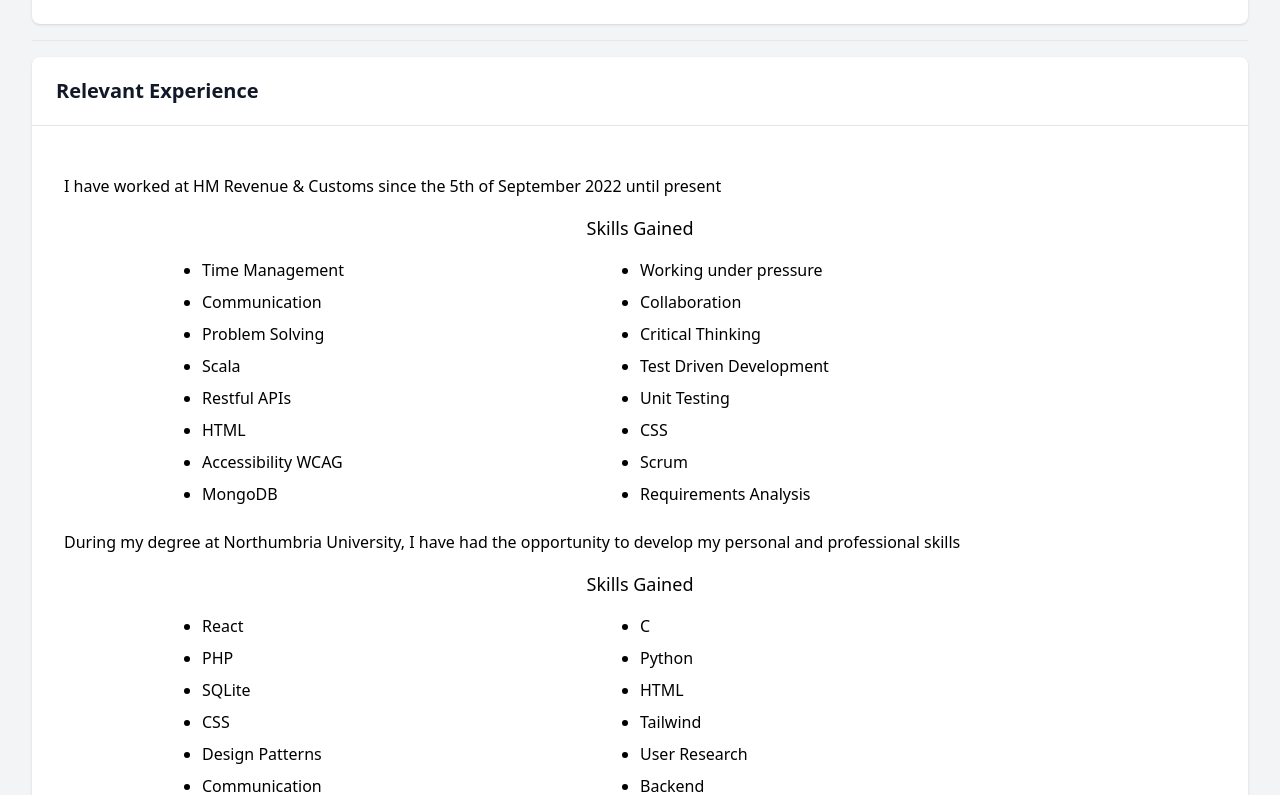
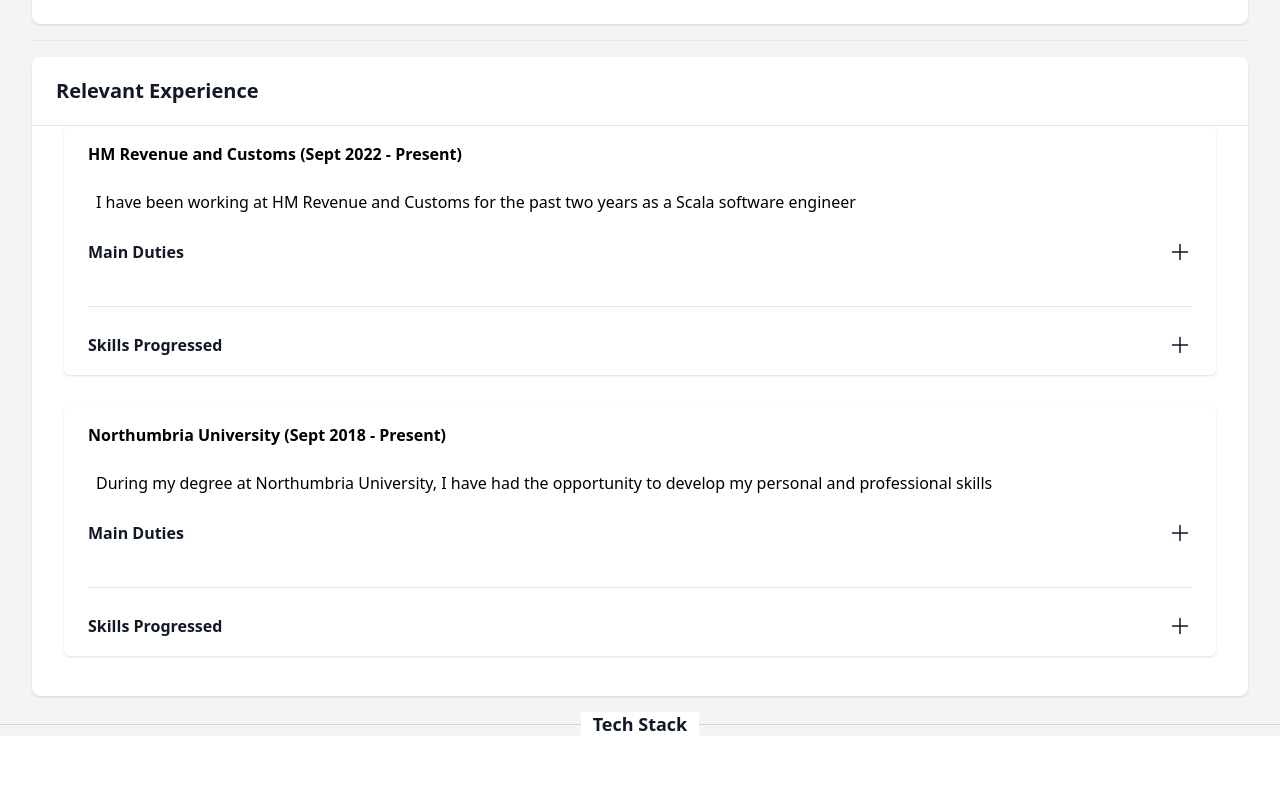
Before and after one commit to Reece-Carruthers/reece-website, a React (Vite) app: page / in a window 1280 px wide. Shown: the part 525-1320 px from the top of the page. Built offline with nearby package versions, Linux system fonts and the light colour scheme; a web font is replaced by a local one.

Commit message:
Update experience section with accordions

```diff
--- /dev/null
+++ b/src/components/Accordion.jsx
@@ -0,0 +1,70 @@
+import {Disclosure} from '@headlessui/react'
+import {MinusIcon, PlusIcon} from '@heroicons/react/24/outline'
+
+export default function Accordion({items}) {
+
+    const skillsTitle = "Skills Progressed"
+
+    return (
+        <div className="bg-white">
+            <div className="">
+                <div className="mx-auto divide-y divide-gray-900/10">
+                    <dl className="space-y-6 divide-y divide-gray-900/10">
+                        {items.generalAccordion.map((item) => (
+                            <Disclosure as="div" key={item.accordionTitle} className="pt-6">
+                                {({open}) => (
+                                    <>
+                                        <dt>
+                                            <Disclosure.Button
+                                                className="flex w-full items-start justify-between text-left text-gray-900">
+                                                <span
+                                                    className="text-base font-semibold leading-7">{item.accordionTitle}</span>
+                                                <span className="ml-6 flex h-7 items-center">
+                          {open ? (
+                              <MinusIcon className="h-6 w-6" aria-hidden="true"/>
+                          ) : (
+                              <PlusIcon className="h-6 w-6" aria-hidden="true"/>
+                          )}
+                        </span>
+                                            </Disclosure.Button>
+                                        </dt>
+                                        <Disclosure.Panel as="dd" className="mt-2 pr-12">
+                                            <p className="text-base leading-7 text-gray-600">{item.accordionText}</p>
+                                        </Disclosure.Panel>
+                                    </>
+                                )}
+                            </Disclosure>
+                        ))}
+                    </dl>
+                    <dl className="mt-10 space-y-6 divide-y divide-gray-900/10">
+                        <Disclosure as="div" key={skillsTitle} className="pt-6">
+                            {({open}) => (
+                                <>
+                                    <dt>
+                                        <Disclosure.Button
+                                            className="flex w-full items-start justify-between text-left text-gray-900">
+                                            <span className="text-base font-semibold leading-7">{skillsTitle}</span>
+                                            <span className="ml-6 flex h-7 items-center">
+                          {open ? (
+                              <MinusIcon className="h-6 w-6" aria-hidden="true"/>
+                          ) : (
+                              <PlusIcon className="h-6 w-6" aria-hidden="true"/>
+                          )}
+                        </span>
+                                        </Disclosure.Button>
+                                    </dt>
+                                    <Disclosure.Panel as="dd" className="mt-2 pr-12">
+                                        {items.skills.map((skill, index) => (
+                                            <p key={index} className="text-base leading-7 text-gray-600">{skill}</p>
+                                        ))
+                                        }
+                                    </Disclosure.Panel>
+                                </>
+                            )}
+                        </Disclosure>
+                    </dl>
+                </div>
+            </div>
+        </div>
+    )
+}
--- a/src/components/experience/Experience.jsx
+++ b/src/components/experience/Experience.jsx
@@ -2,8 +2,7 @@
 
 export default function Experience() {
 
-    const hmrcExperience = {
-        description: "I have worked at HM Revenue & Customs since the 5th of September 2022 until present",
+    const hmrcAccordionItems = {
         skills: [
             "Time Management",
             "Working under pressure",
@@ -21,11 +20,16 @@
             "Scrum",
             "MongoDB",
             "Requirements Analysis"
+        ],
+        generalAccordion: [
+            {
+                accordionTitle: "Main Duties",
+                accordionText: "I worked on the New Computerised Transit System Phase 5 <To Be Completed>",
+            }
         ]
     }
 
-    const universityExperience = {
-        description: "During my degree at Northumbria University, I have had the opportunity to develop my personal and professional skills",
+    const universityAccordionItems = {
         skills: [
             "React",
             "C",
@@ -42,8 +46,28 @@
             "Frontend",
             "Restful APIs",
             "Problem Solving"
+        ],
+        generalAccordion: [
+            {
+                accordionTitle: "Main Duties",
+                accordionText: "<To Be Completed>",
+            }
         ]
     }
+
+    const hmrcExperience = {
+        title: "HM Revenue and Customs (Sept 2022 - Present)",
+        description: "I have been working at HM Revenue and Customs for the past two years as a Scala software engineer",
+        accordionItems: hmrcAccordionItems
+    }
+
+    const universityExperience = {
+        title: "Northumbria University (Sept 2018 - Present)",
+        description: "During my degree at Northumbria University, I have had the opportunity to develop my personal and professional skills",
+        accordionItems: universityAccordionItems
+    }
+
+    const experiences = [hmrcExperience, universityExperience]
 
 
     return (
@@ -52,9 +76,16 @@
             <div className="px-4 py-5 sm:px-6">
                 <h3 className="text-gray-900 text-xl font-bold">Relevant Experience</h3>
             </div>
-            <div className="px-4 py-5 sm:p-6 text-justify">
-                <ExperienceType description={hmrcExperience.description} skills={hmrcExperience.skills}/>
-                <ExperienceType description={universityExperience.description} skills={universityExperience.skills}/>
+            <div className=" mb-5 md:mb-10">
+                <div className="mx-auto max-w-7xl px-4 sm:px-6 lg:px-8">
+                    <ul role="list" className="space-y-3">
+                        {experiences.map((experience, index) => (
+                            <li key={index} className="overflow-hidden bg-white px-4 py-4 shadow sm:rounded-md sm:px-6 mb-8">
+                                <ExperienceType title={experience.title} description={experience.description} accordionItems={experience.accordionItems} />
+                            </li>
+                        ))}
+                    </ul>
+                </div>
             </div>
         </div>
     )
--- a/src/components/experience/ExperienceType.jsx
+++ b/src/components/experience/ExperienceType.jsx
@@ -1,16 +1,12 @@
-export default function ExperienceType({description, skills}) {
+import Accordion from "../Accordion.jsx";
+
+export default function ExperienceType({title, description, accordionItems}) {
 
     return (
         <div>
+            <h3 className="font-semibold">{title}</h3>
             <p className="mt-6 ml-2 mr-2">{description}</p>
-            <div className="mt-2 grid grid-cols-1">
-                <h4 className="m-2 text-center text-lg">Skills Gained</h4>
-                <ul className="grid md:grid-cols-2 list-disc justify-center w-3/4 mx-auto">
-                    {skills.map((skill, index) => (
-                        <li className="mt-2" key={index}>{skill}</li>
-                    ))}
-                </ul>
-            </div>
+            <Accordion items={accordionItems} />
         </div>
     )
 }
```
